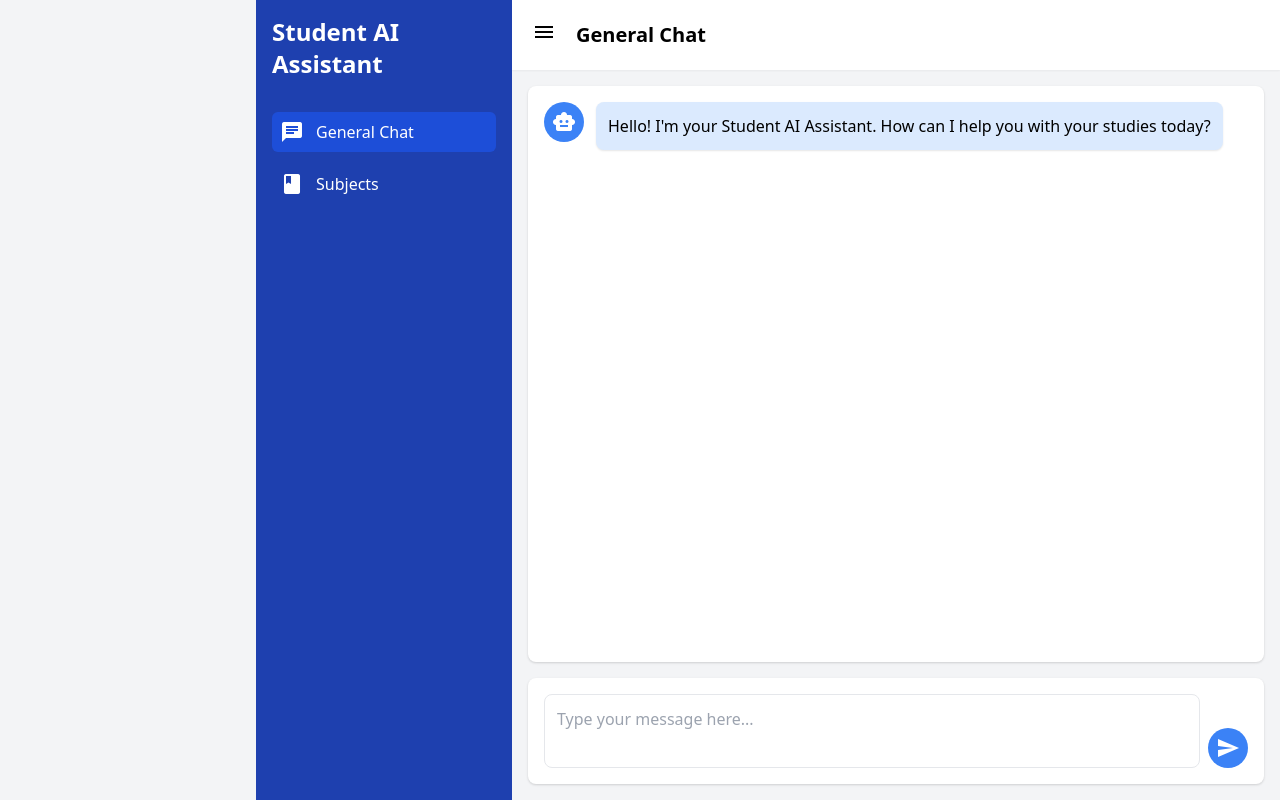
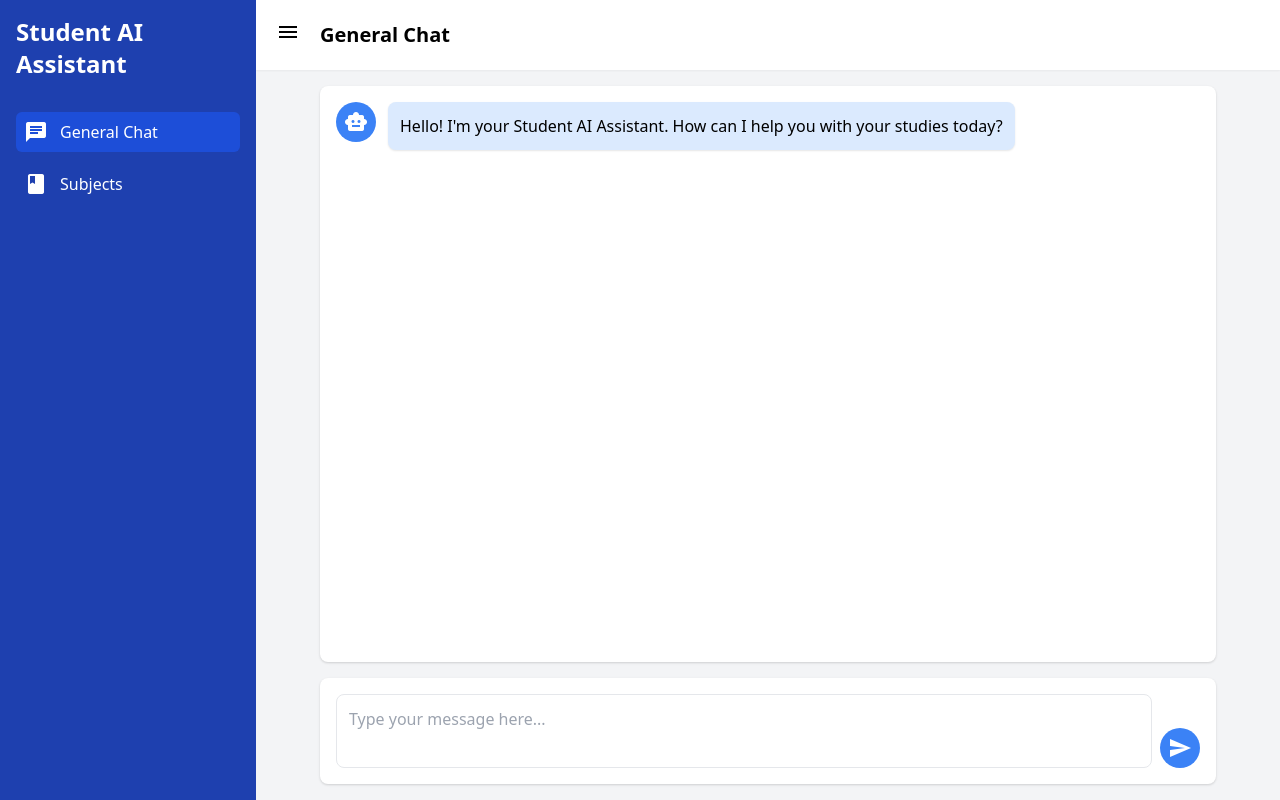
Before and after one commit to student-ai-assistant/Nova, a Flask app: page / in a window 1280 px wide. Run offline with Flask 3, Linux system fonts and the light colour scheme.

Commit message:
Fix sidebar styling

```diff
--- a/student-ai-assistant/templates/base.html
+++ b/student-ai-assistant/templates/base.html
@@ -13,9 +13,12 @@
     {% block extra_css %}{% endblock %}
 </head>
 <body class="bg-gray-100 min-h-screen flex flex-col">
-    <div class="flex flex-1">
+    <!-- Sidebar overlay for mobile -->
+    <div id="sidebar-overlay" class="fixed inset-0 bg-black bg-opacity-50 z-20 hidden md:hidden"></div>
+
+    <div class="flex flex-1 relative">
         <!-- Sidebar -->
-        <aside id="sidebar" class="bg-blue-800 text-white w-64 flex-shrink-0 transform transition-all duration-300 ease-in-out overflow-y-auto">
+        <aside id="sidebar" class="fixed md:static bg-blue-800 text-white w-64 h-full z-30 transform transition-transform duration-300 ease-in-out overflow-y-auto">
             <div class="p-4">
                 <h1 class="text-2xl font-bold mb-8">Student AI Assistant</h1>
                 <nav>
@@ -38,7 +41,7 @@
         </aside>
 
         <!-- Main Content -->
-        <div class="flex-1 flex flex-col overflow-hidden">
+        <div id="main-content" class="flex-1 flex flex-col min-w-0 transition-all duration-300 ease-in-out w-full">
             <!-- Top Bar with collapse button -->
             <header class="bg-white shadow-sm z-10">
                 <div class="flex items-center p-4">
@@ -75,30 +78,53 @@
         document.addEventListener('DOMContentLoaded', function() {
             const sidebarToggle = document.getElementById('sidebar-toggle');
             const sidebar = document.getElementById('sidebar');
-            const mainContent = document.querySelector('.flex-1');
+            const mainContent = document.getElementById('main-content');
+            const sidebarOverlay = document.getElementById('sidebar-overlay');
 
-            sidebarToggle.addEventListener('click', function() {
-                sidebar.classList.toggle('-translate-x-full');
-                sidebar.classList.toggle('md:translate-x-0');
-                mainContent.classList.toggle('md:ml-64');
-            });
+            // Function to handle sidebar toggle
+            function toggleSidebar() {
+                const isSidebarVisible = !sidebar.classList.contains('-translate-x-full');
 
-            // Auto-collapse sidebar on mobile
-            function checkWidth() {
-                if (window.innerWidth < 768) {
+                if (isSidebarVisible) {
+                    // Hide sidebar
                     sidebar.classList.add('-translate-x-full');
                     mainContent.classList.remove('md:ml-64');
+                    mainContent.classList.add('md:ml-0');
+                    sidebarOverlay.classList.add('hidden');
                 } else {
+                    // Show sidebar
                     sidebar.classList.remove('-translate-x-full');
-                    mainContent.classList.add('md:ml-64');
+                    mainContent.classList.remove('md:ml-0');
+                    sidebarOverlay.classList.remove('hidden');
                 }
             }
 
-            // Initial check
-            checkWidth();
+            // Toggle sidebar on button click
+            sidebarToggle.addEventListener('click', toggleSidebar);
 
-            // Check on resize
-            window.addEventListener('resize', checkWidth);
+            // Close sidebar when clicking overlay (mobile)
+            sidebarOverlay.addEventListener('click', toggleSidebar);
+
+            // Set initial state based on screen size
+            function setInitialState() {
+                if (window.innerWidth < 768) {
+                    sidebar.classList.add('-translate-x-full');
+                    mainContent.classList.add('md:ml-0');
+                    sidebarOverlay.classList.add('hidden');
+                } else {
+                    sidebar.classList.remove('-translate-x-full');
+                    mainContent.classList.remove('md:ml-0');
+                    sidebarOverlay.classList.add('hidden');
+                }
+            }
+
+            // Call on page load
+            setInitialState();
+
+            // Update on window resize
+            window.addEventListener('resize', function() {
+                setInitialState();
+            });
         });
     </script>
     {% block extra_js %}{% endblock %}
```
